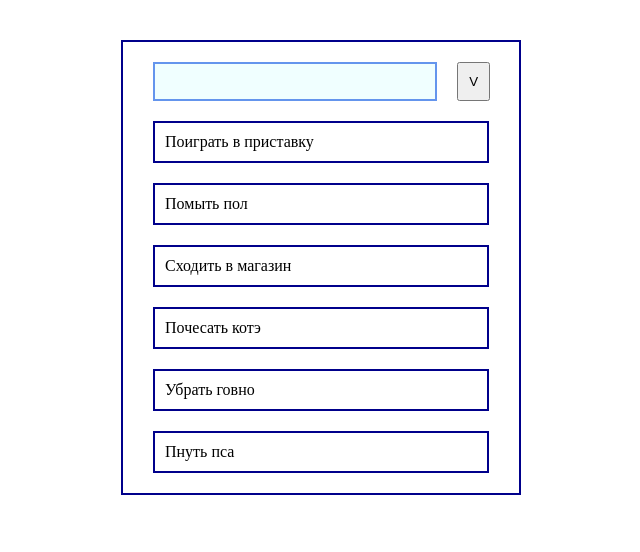
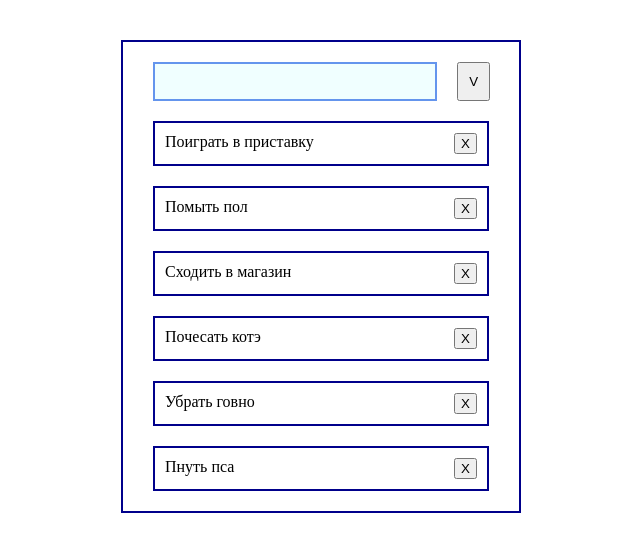
Before and after one commit to Memfisu/trainings, a React (Create React App) app: page / in a window 1280 px wide. Shown: the top 552 px of the page, without its empty margins (319-959 px from the left). Built offline with nearby package versions, Linux system fonts and the light colour scheme.

Commit message:
ещё чут чут

```diff
--- a/src/App.js
+++ b/src/App.js
@@ -16,12 +16,12 @@ class App extends React.Component {
 			<input type="text" className="input-list-item" onChange={this.handleName}/>
 			<button className="add-info-button button">V</button>
 			</div>
-			<div className="list-item container">Поиграть в приставку</div>
-            <div className="list-item container">Помыть пол</div>
-            <div className="list-item container">Сходить в магазин</div>
-            <div className="list-item container">Почесать котэ</div>
-            <div className="list-item container">Убрать говно</div>
-            <div className="list-item container">Пнуть пса</div>
+			<div className="list-item container">Поиграть в приставку <button className="del-info-button button">X</button></div>
+            <div className="list-item container">Помыть пол <button className="del-info-button button">X</button></div>
+            <div className="list-item container">Сходить в магазин <button className="del-info-button button">X</button></div>
+            <div className="list-item container">Почесать котэ <button className="del-info-button button">X</button></div>
+            <div className="list-item container">Убрать говно <button className="del-info-button button">X</button></div>
+            <div className="list-item container">Пнуть пса <button className="del-info-button button">X</button></div>
         </div>
     }
 }
--- a/src/style.css
+++ b/src/style.css
@@ -39,17 +39,21 @@
     outline-color: darkblue;
 }
 
-.button {
+.add-info-button {
+    margin-left: 20px;
     padding-left: 10px;
     padding-right: 10px;
 }
 
-.add-info-button {
-    margin-left: 20px;
+.list-item {
+    margin-bottom: 0px;
+    overflow: hidden;
 }
 
-.list-item {
-    margin-bottom: 0px;
+.del-info-button {
+   float: right;
+    padding-left: 5px;
+    padding-right: 5px;
 }
 
 /* при переполнении текст выходит за границы блоков
```
